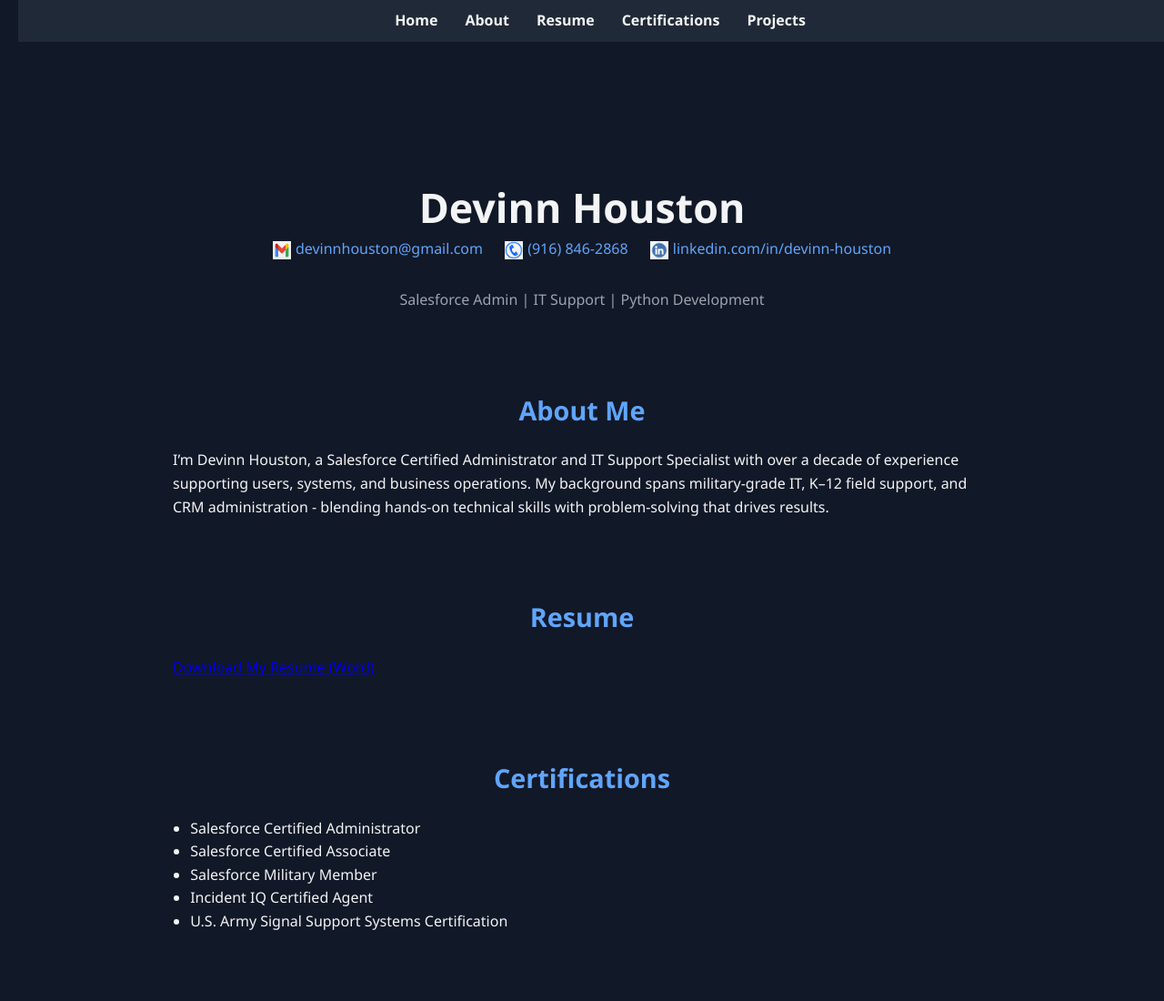
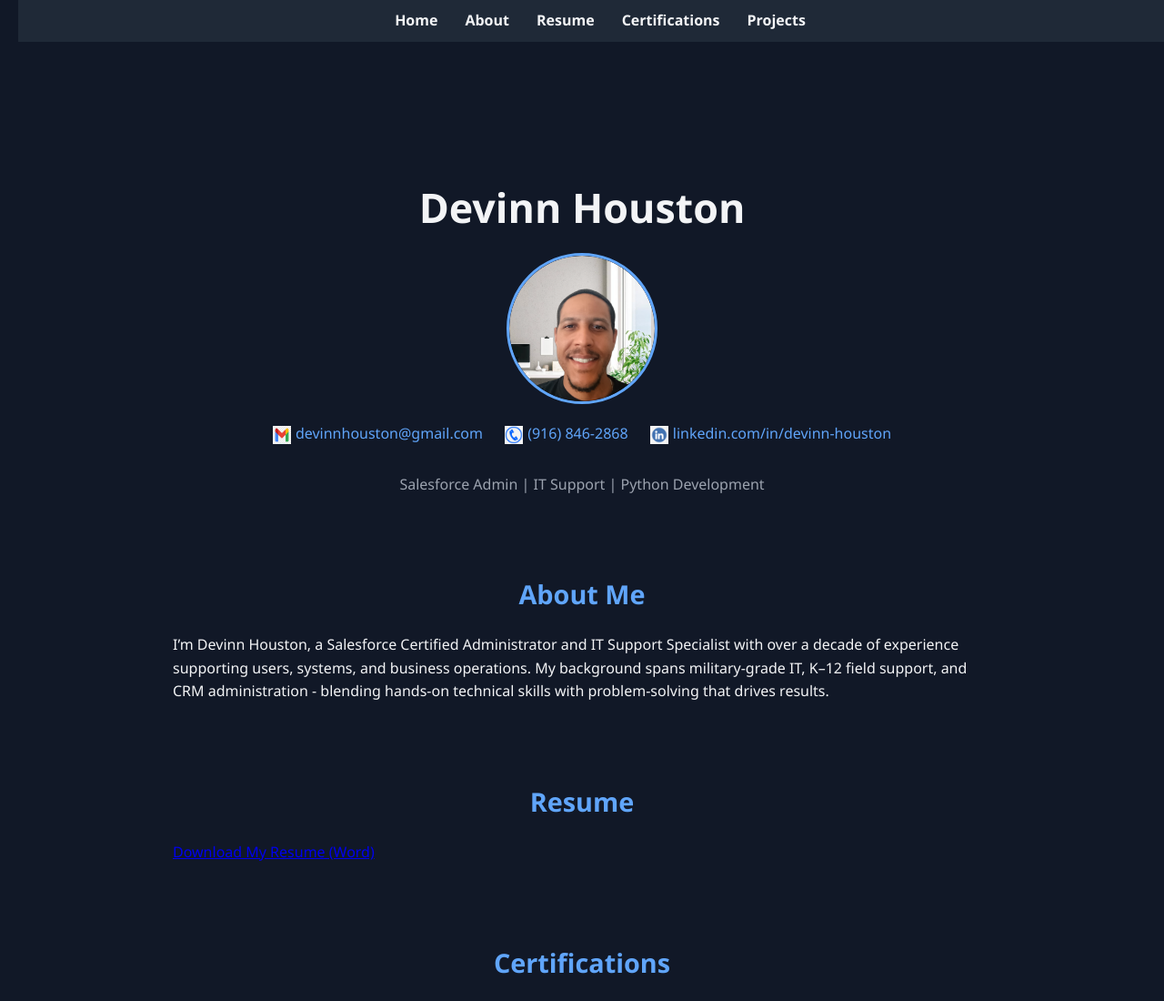
Before and after one commit to DevinnH/DevinnHouston.com, a plain HTML site: page index.html in a window 1280 px wide. Shown: the top 1100 px of the page at 91% size. Drawn offline with Linux system fonts and the light colour scheme.

Commit message:
Update index.html
added picture of myself

```diff
--- a/index.html
+++ b/index.html
@@ -144,6 +144,15 @@ section {
 .back-to-top:hover {
   background: #3b82f6;
 }
+.profile-pic {
+  display: block;
+  margin: 20px auto;
+  border-radius: 50%;
+  width: 160px;
+  height: 160px;
+  border: 3px solid #60a5fa;
+  object-fit: cover;
+}
 </style>
 </head>
 <body>
@@ -159,6 +168,7 @@ section {
 
 <section id="home">
 <h1>Devinn Houston</h1>
+<img src="devinn_profile-pic.png" alt="Devinn Houston Profile Picture" class="profile-pic">
 <div class="contact-info">
   <a href="mailto:devinnhouston@gmail.com"><img src="gmail-icon.png" alt="Gmail">devinnhouston@gmail.com</a>
   <a href="tel:+19168462868"><img src="phone-icon.png" alt="Phone">(916) 846-2868</a>
```
